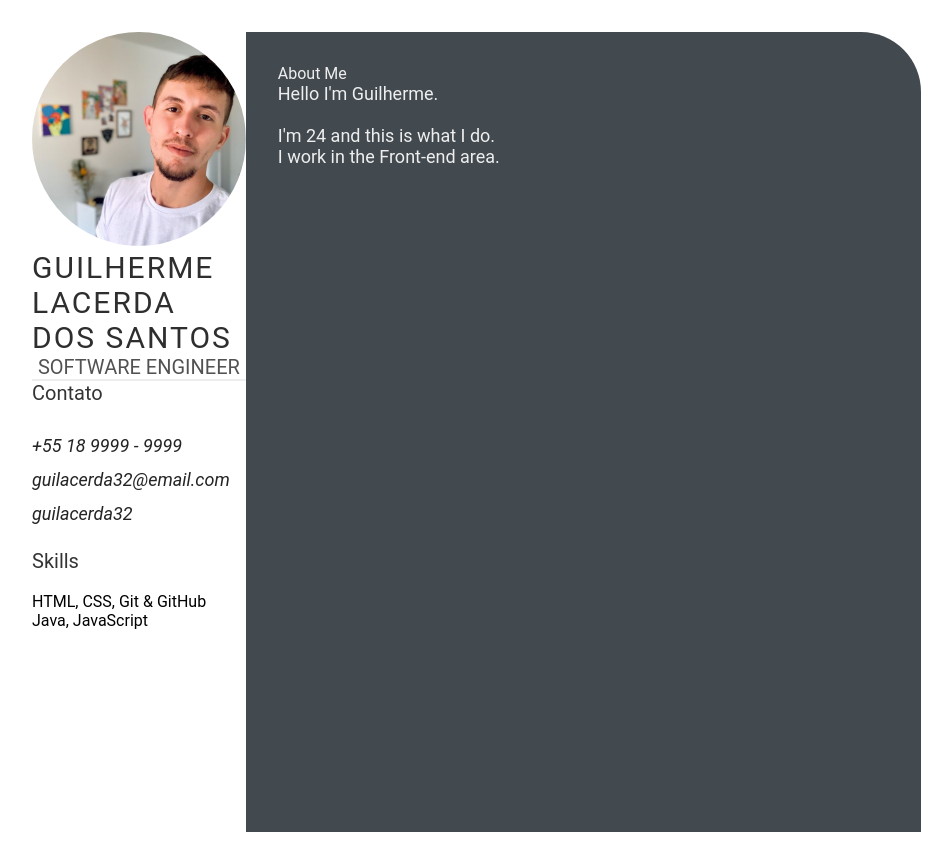
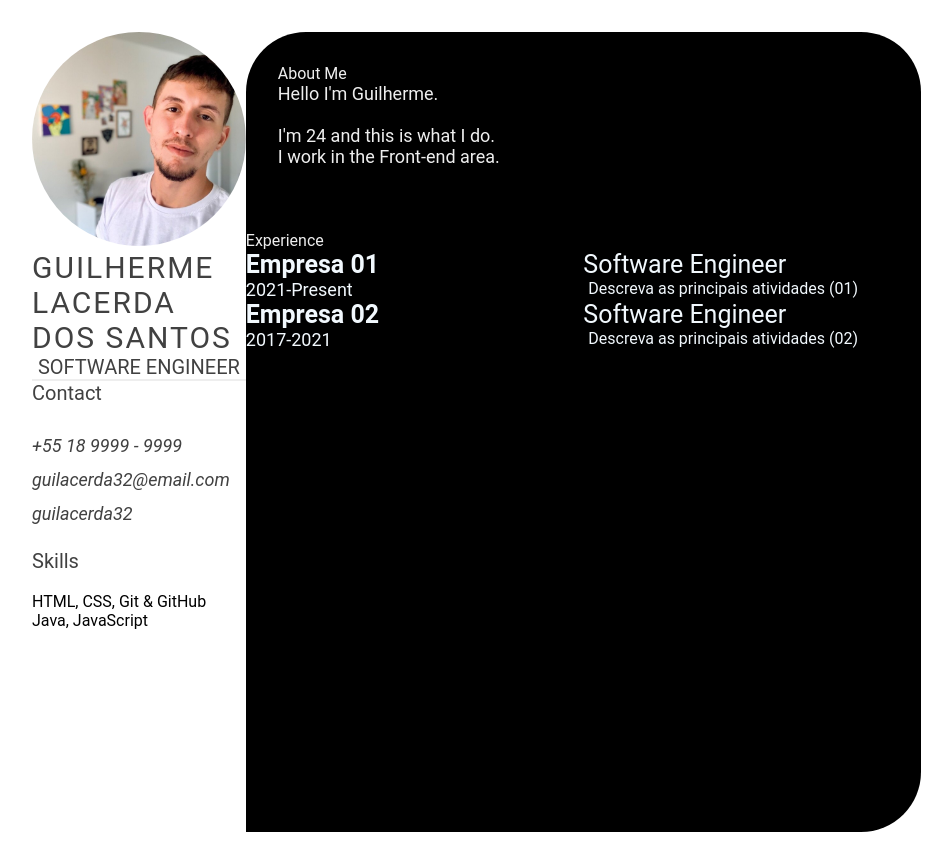
Before and after one commit to guilacerda32/guilacerda.github.io, a plain HTML site: page index.html in a window 1280 px wide. Shown: the whole page, without its empty margins (96-1048 px from the left). Drawn offline with Linux system fonts and the light colour scheme.

Commit message:
feature: add-experience-section (#3)
* feature: add-experience-section

* feature: chage-collor-sections

```diff
--- a/index.html
+++ b/index.html
@@ -9,6 +9,7 @@
 
 </head>
 <body>
+
     <main class="resume-contents">
         <section class-"left-section">
             <section class="left-section-content">
@@ -18,7 +19,7 @@
                     <p class="profession"> Software Engineer</p>
                 </div>
                 <div class="contact-info">
-                    <p class="left-title">Contato</p>
+                    <p class="left-title">Contact</p>
                     <ul>
                         <li><i class="fa fa-phone">+55 18 9999 - 9999</i> </li>
                         <li><i class="fa fa-envelope">guilacerda32@email.com</i> </li>
@@ -34,7 +35,9 @@
                     </ul>
                 </div>
             </section>
-        </section>
+            </section>
+
+
 <section class="right-section">
             <div class="right-section-contents">
                 <section class="about gap">
@@ -44,9 +47,37 @@
                     <br>I'm 24 and this is what I do.
                     <br>I work in the Front-end area.
                 </p>
-                </section>
+                 </section>
             </div>
+<section class="experience gap">
+        <div class="right-title">Experience</div>
+        <div class="experience-contents">
+                <div class="exp-left">
+                    <p class="exp-company-name">Empresa 01</p>
+                    <p class="exp-time-period">2021-Present</p>
+                </div>
+                <div class="exp-right">
+                    <p class="exp-position">Software Engineer</p>
+                    <p class="exp-desc">
+                        Descreva as principais atividades (01)
+
+                </div>
+                <div class="exp-left">
+                    <p class="exp-company-name">Empresa 02</p>
+                    <p class="exp-time-period">2017-2021</p>
+                </div>
+                <div class="exp-right">
+                    <p class="exp-position">Software Engineer</p>
+                    <p class="exp-desc">
+                        Descreva as principais atividades (02)
+
+                </div>
+
+        </div>
+
 </section>
+</section>
+
     </main>
 </body>
 </html>
--- a/style.css
+++ b/style.css
@@ -1,5 +1,4 @@
-*
-{
+* {
     margin: 0;
     padding: 0;
     box-sizing: border-box;
@@ -18,14 +17,14 @@
 .left-section {
     grid-column: span 2;
     height: 100%;
-    background-color: #4e4e4e;
+    background-color: #000000;
 }
 
 .right-section {
     grid-column: span 5;
     height: 100%;
-    background-color: #424a50;
-    border-radius: 0px 60px 0px 0px;
+    background-color: #000000;
+    border-radius: 60px 60px 60px 0px;
 }
 
 .left-section-contents{
@@ -43,14 +42,14 @@
 }
 
 .name {
-    color: #2e2e2e;
+    color: #414141;
     font-size: 30px;
     letter-spacing: 2px;
     text-transform: uppercase;
 }
 
 .profession {
-    color: #525252;
+    color: #414141;
     font-size: 20px;
     text-transform: uppercase;
     text-align: center;
@@ -58,7 +57,7 @@
 
 /* .contact-info { border-bottom: 2px solid #1B2631; } */
 .left-title {
-    color: #343434;
+    color: #414141;
     font-size: 20px;
 }
 
@@ -69,14 +68,14 @@
 .contact-info ul li,
 .references ul li {
     padding: .4rem 0;
-    color: #4b4b4b;
+    color: #414141;
 }
 
 .contact-info ul li i,
 .references ul li i {
     padding-right: 1rem;
     font-size: 18px;
-    color: #242424;
+    color: #414141;
 }
 
 .skills ul {
@@ -84,7 +83,7 @@
 }
 .skills ul li p {
     padding: .4rem 0;
-    color: #4e4e4e;
+    color: #414141;
 }
 
 .right-section-contents {
@@ -102,3 +101,38 @@
     font-size: 18px;
     color: #eeeeee;
 }
+
+.experience-contents,
+.education-contents,
+.awards-contents {
+    display: grid;
+    grid-template-columns: repeat(2, 1fr);
+    padding-bottom: 2rem;
+    color: #F1F8FD;
+}
+
+.exp-company-name,
+.education-school-name,
+.awards-company-name {
+    font-size: 25px;
+    font-weight: bold;
+}
+
+.exp-time-period,
+.educationp-time-period,
+.awards-time-period {
+    font-size: 18px;
+}
+
+.exp-position,
+.education-subject,
+.awards-name {
+    font-size: 25px;
+}
+
+.exp-desc,
+.education-desc,
+.awards-desc {
+    font-size: 16px;
+    padding-left: 5px;
+}
```
